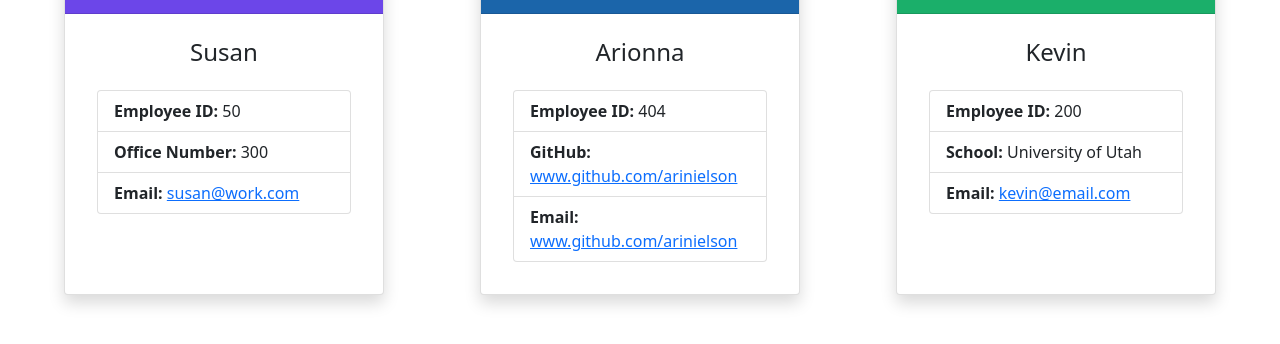
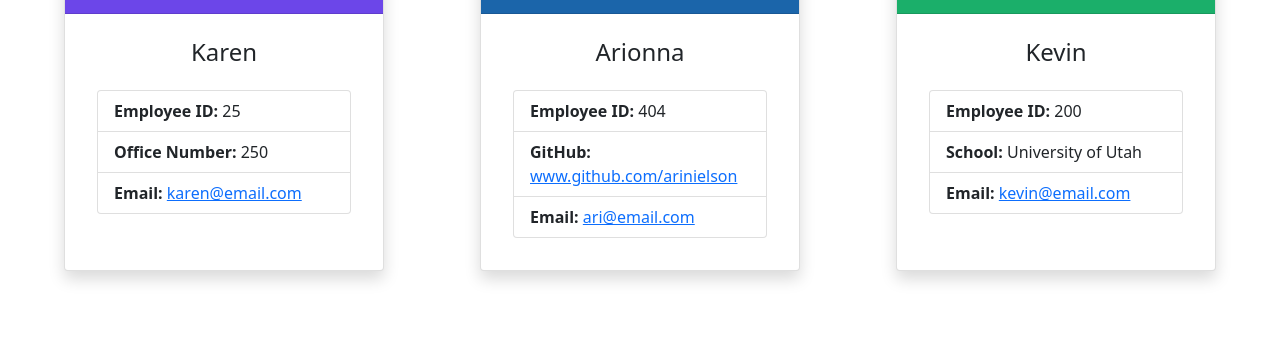
Before and after one commit to arinielson/oop-team-card-generator, a website: page team-profile.html in a window 1280 px wide. Shown: the part 264-608 px from the top of the page. Drawn offline with nearby package versions, Linux system fonts and the light colour scheme.

Commit message:
final edits

```diff
--- a/team-profile.html
+++ b/team-profile.html
@@ -18,17 +18,17 @@
     <h3 class="p-2">Manager</h3>
   </div>
   <div class="card-body">
-    <h4 class="card-title text-center pb-3 pt-2">Susan</h4>
+    <h4 class="card-title text-center pb-3 pt-2">Karen</h4>
     <ul class="list-group mx-3 mb-3">
       <li class="list-group-item fw-bold">
-        Employee ID: <span class="fw-normal">50</span>
+        Employee ID: <span class="fw-normal">25</span>
       </li>
       <li class="list-group-item fw-bold">
-        Office Number: <span class="fw-normal">300</span>
+        Office Number: <span class="fw-normal">250</span>
       </li>
       <li class="list-group-item fw-bold">
         Email:
-        <span class="fw-normal"><a href="mailto:susan@work.com">susan@work.com</a></span>
+        <span class="fw-normal"><a href="mailto:karen@email.com">karen@email.com</a></span>
       </li>
     </ul>
   </div>
@@ -45,11 +45,11 @@
       </li>
       <li class="list-group-item fw-bold">
         GitHub:
-        <span class="fw-normal"><a href="http://www.github.com/arinielson">www.github.com/arinielson</a></span>
+        <span class="fw-normal"><a href="http://www.github.com/arinielson" target="_blank">www.github.com/arinielson</a></span>
       </li>
       <li class="list-group-item fw-bold">
         Email:
-        <span class="fw-normal"><a href="mailto:www.github.com/arinielson">www.github.com/arinielson</a></span>
+        <span class="fw-normal"><a href="mailto:ari@email.com">ari@email.com</a></span>
       </li>
     </ul>
   </div>
```
Also changed, not shown: README.md, assets/oop-homework-example.jpg (added).
